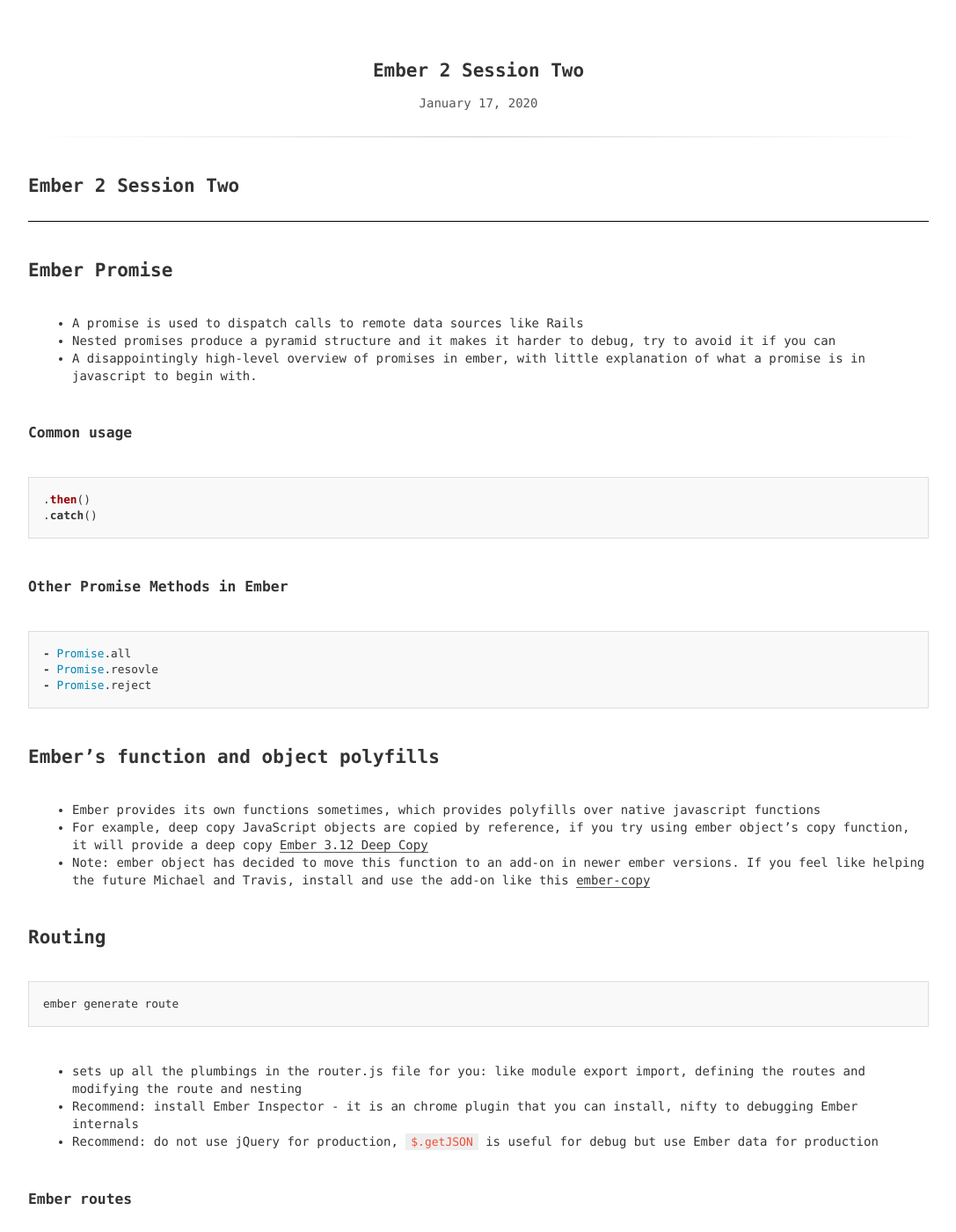
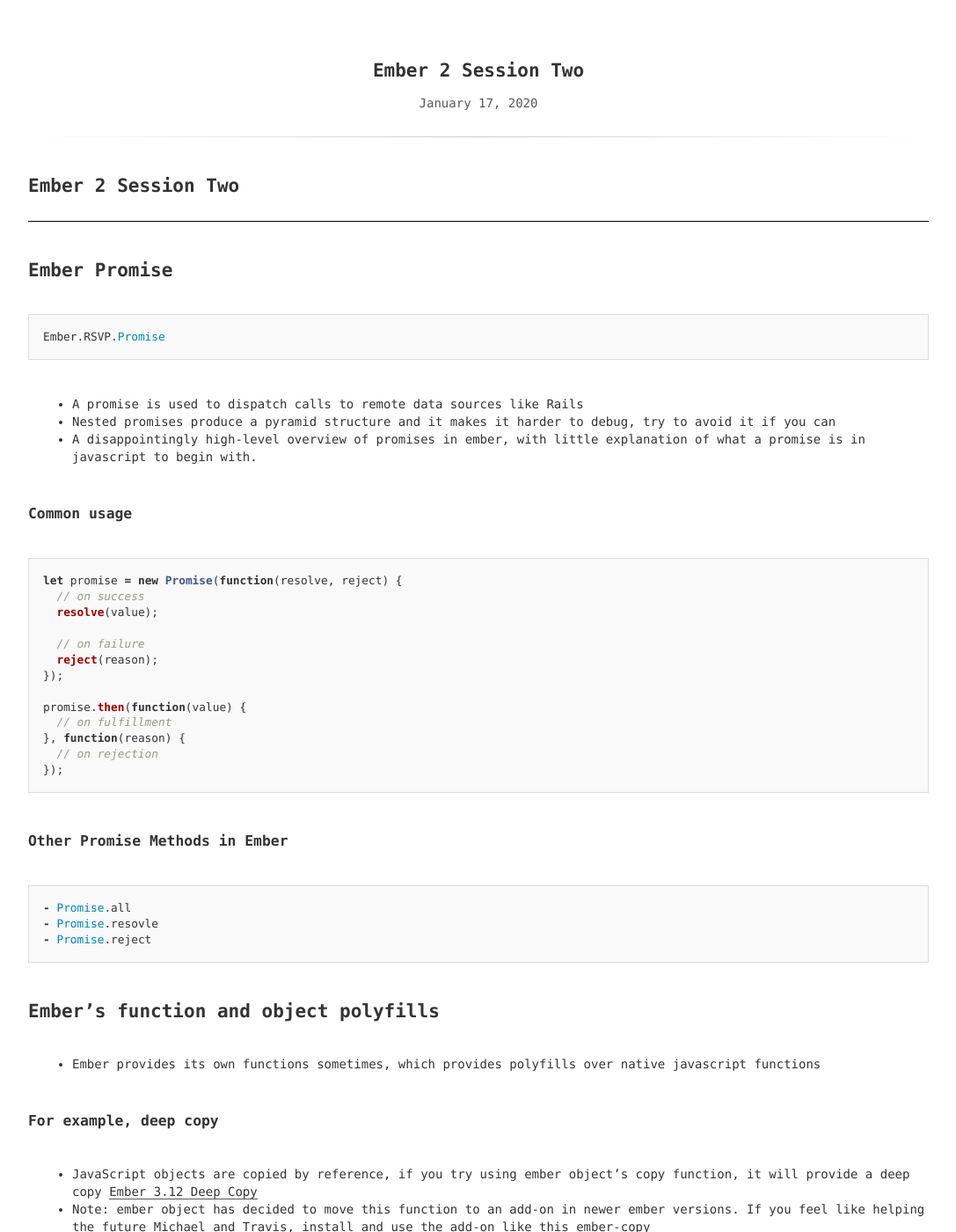
Before and after one commit to fengtingzhang/blog, a Jekyll site: the page built from _posts/2020-01-17-ember-2-session-two.md, in a window 1280 px wide and 1400 px high. Shown: the whole window at 88% size, without its empty margins (96-1183 px from the left). Built offline with Jekyll 4.4.1, drawn with Linux system fonts in a browser that asks for light colours.

Commit message:
Update 2020-01-17-ember-2-session-two.md

````diff
--- a/_posts/2020-01-17-ember-2-session-two.md
+++ b/_posts/2020-01-17-ember-2-session-two.md
@@ -12,14 +12,29 @@
 ----------
 
 ## Ember Promise
+```javascript
+Ember.RSVP.Promise
+```
+
 * A promise is used to dispatch calls to remote data sources like Rails
 * Nested promises produce a pyramid structure and it makes it harder to debug, try to avoid it if you can
 * A disappointingly high-level overview of promises in ember, with little explanation of what a promise is in javascript to begin with.
 
 ### Common usage
 ```javascript
-.then()
-.catch()
+let promise = new Promise(function(resolve, reject) {
+  // on success
+  resolve(value);
+
+  // on failure
+  reject(reason);
+});
+
+promise.then(function(value) {
+  // on fulfillment
+}, function(reason) {
+  // on rejection
+});
 ```
 
 ### Other Promise Methods in Ember
@@ -31,8 +46,9 @@
 
 ## Ember's function and object polyfills
 - Ember provides its own functions sometimes, which provides polyfills over native javascript functions
-- For example, deep copy
-JavaScript objects are copied by reference, if you try using ember object's copy function, it will provide a deep copy
+
+### For example, deep copy
+- JavaScript objects are copied by reference, if you try using ember object's copy function, it will provide a deep copy
 [Ember 3.12 Deep Copy](http://api.emberjs.com/ember/3.12/functions/@ember%2Fobject%2Finternals/copy)
 - Note: ember object has decided to move this function to an add-on in newer ember versions. If you feel like helping the future Michael and Travis, install and use the add-on like this [ember-copy](https://github.com/emberjs/ember-copy/blob/master/README.md#usage)
 
````
